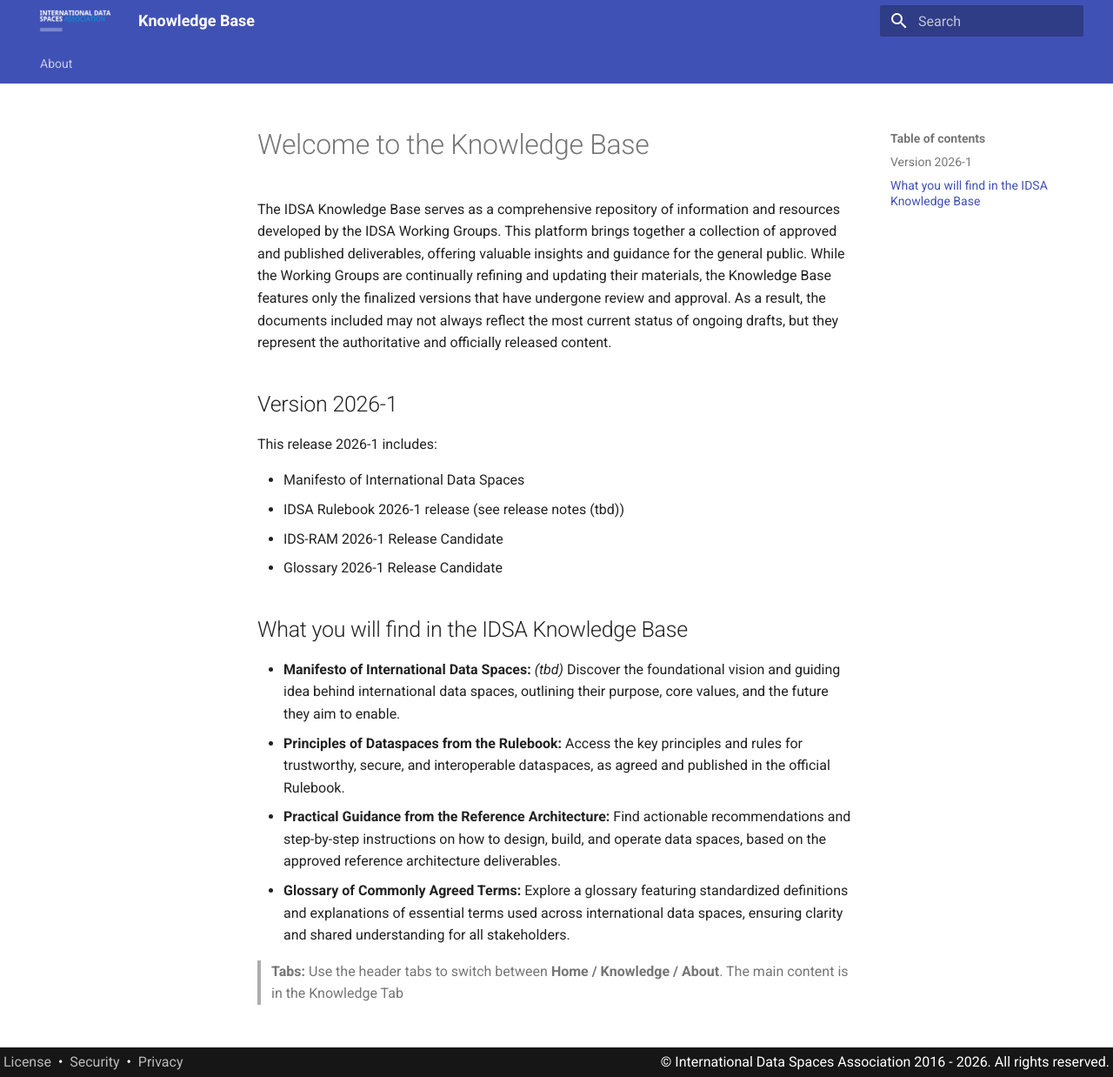
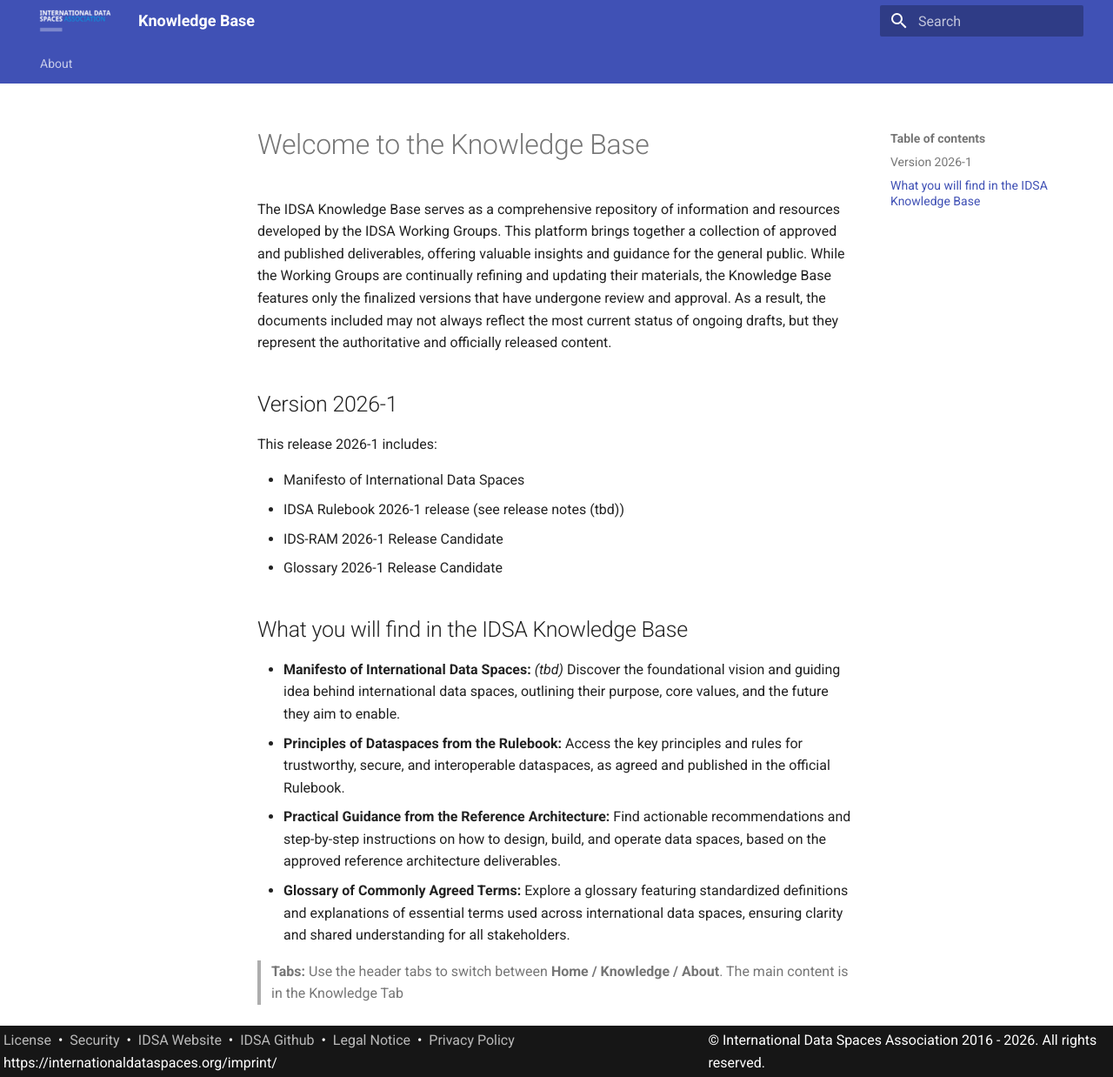
Before and after one commit to International-Data-Spaces-Association/knowledge-base, an MkDocs documentation site: the page built from docs/index.md, in a window 1280 px wide and 1238 px high. Shown: the whole window at 87% size. Built offline with MkDocs 1.6.1 and Material for MkDocs 9.7.7, drawn with Linux system fonts in a browser that asks for light colours.

Commit message:
Update footer.html (#10)
* Added the links that already exist in the current Knowledge Base. Privacy Policy, IDSA Website, and IDSA Github.

```diff
--- a/overrides/partials/footer.html
+++ b/overrides/partials/footer.html
@@ -6,7 +6,14 @@
         &nbsp;•&nbsp;
         <a href="{{ base_url }}/legal/security/">Security</a>
         &nbsp;•&nbsp;
-        <a href="{{ base_url }}/legal/privacy/">Privacy</a>
+        <a href="https://internationaldataspaces.org/">IDSA Website</a>
+        &nbsp;•&nbsp;
+        <a href="https://github.com/International-Data-Spaces-Association">IDSA Github</a>
+        &nbsp;•&nbsp;
+        <a href="https://internationaldataspaces.org/imprint/">Legal Notice</a>
+        &nbsp;•&nbsp;
+        <a href="https://internationaldataspaces.org/privacypolicy/">Privacy Policy</a>
+        https://internationaldataspaces.org/imprint/
       </div>
       <div class="kb-footer-copy">
         © International Data Spaces Association 2016 - 2026. All rights reserved.
```
